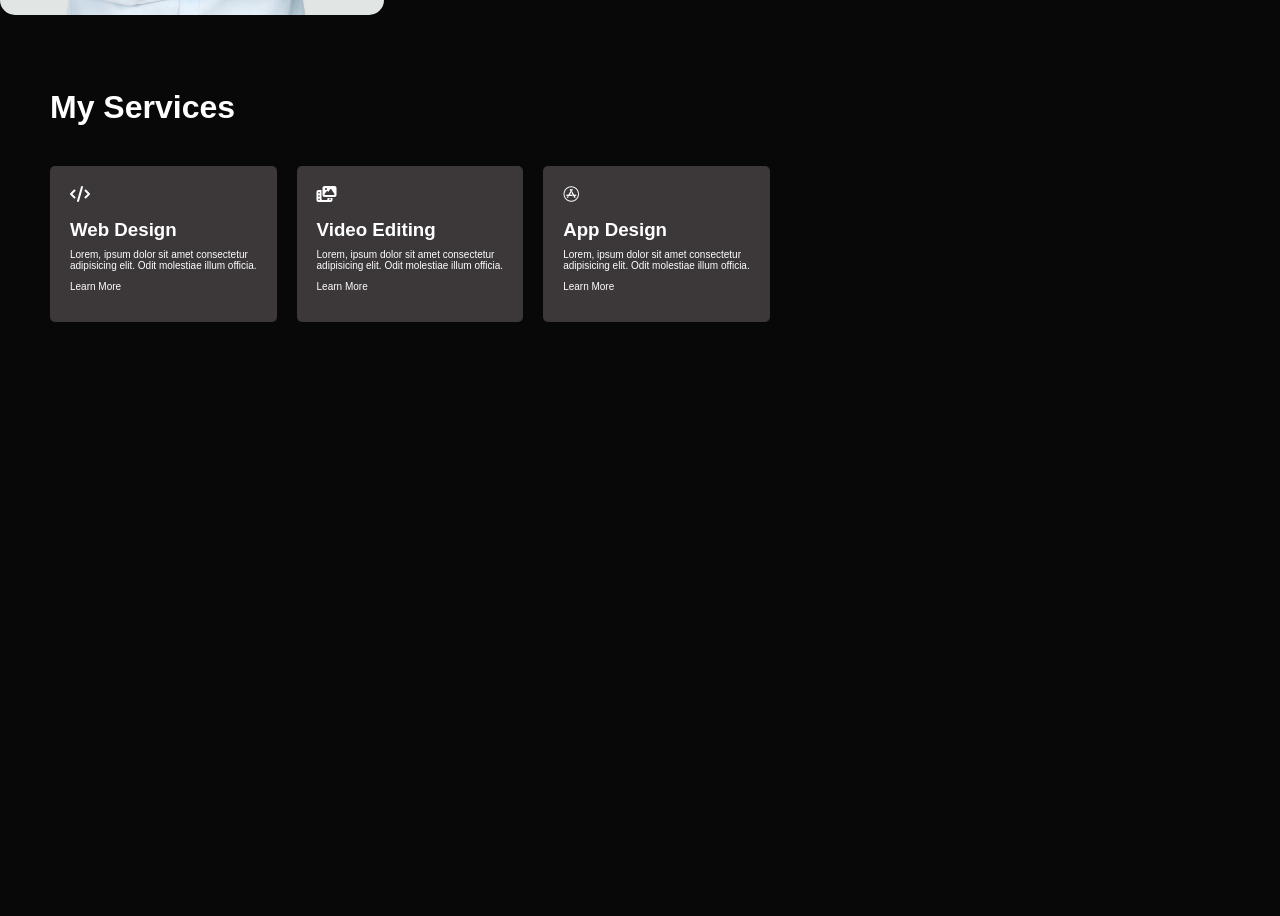
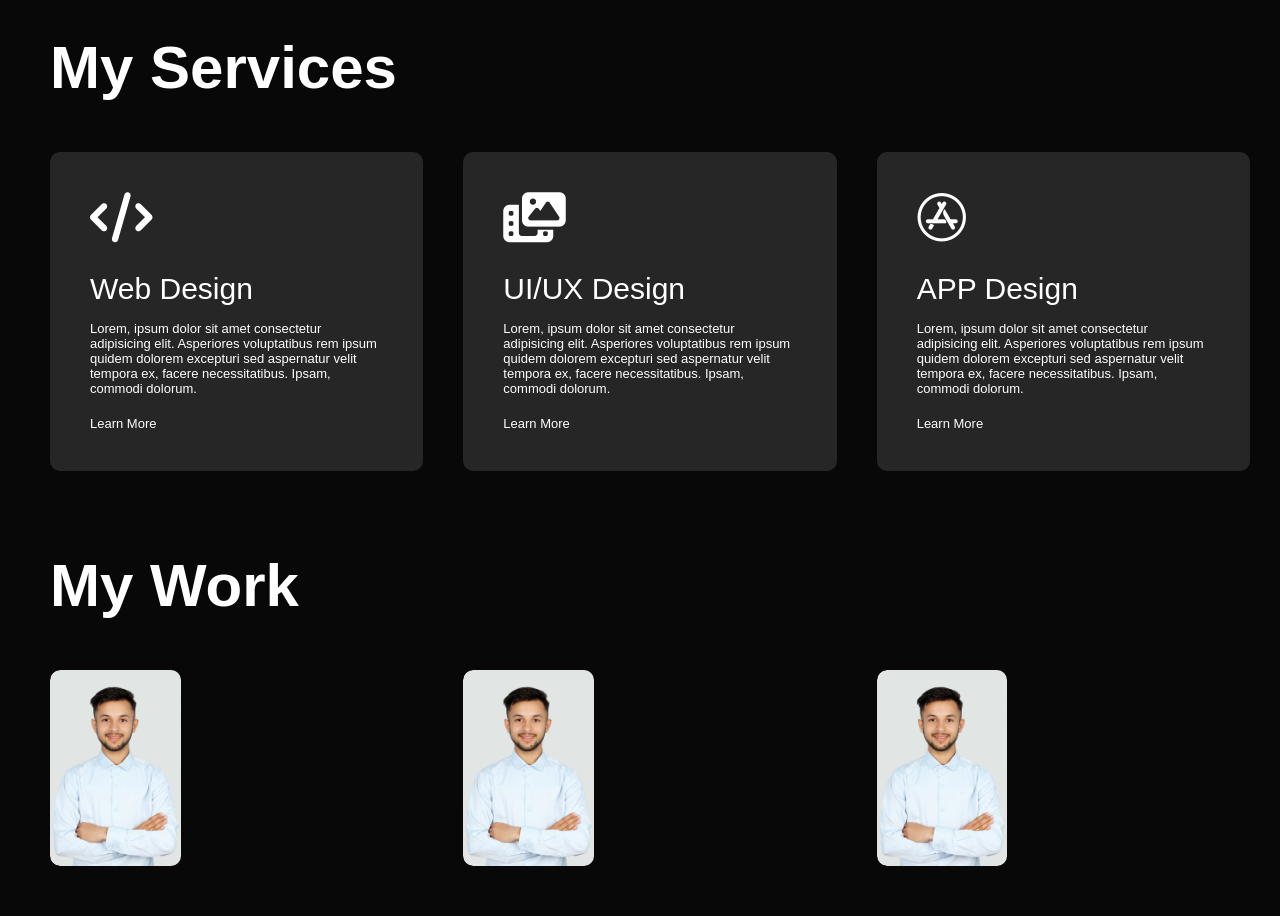
Before and after one commit to KapilBhattarai502/Personal-Portfolio, a plain HTML site: page index.html in a window 1280 px wide. Shown: the part 1381-2297 px from the top of the page. Before the commit the page ends 1753 px from the top, so only its background shows below. Drawn offline with Linux system fonts and the light colour scheme.

Commit message:
completed sevices section

```diff
--- a/index.html
+++ b/index.html
@@ -30,6 +30,7 @@
       </div>
     </div>
     <!-- about -->
+    <main>
     <div id="about">
       <div class="container">
         <div class="row">
@@ -40,8 +41,8 @@
             <h1 class="sub-title">About Me</h1>
             <p>
               I’m a passionate web developer who loves coming up with creative
-              digital solutions. I adore experimenting with new technologies and
-              pushing the envelope to create intuitive web experiences.
+              digital solutions.<br> I adore experimenting with new technologies and
+              pushing the envelope to create<br> intuitive web experiences.
             </p>
 
             <div class="tab-titles">
@@ -96,32 +97,84 @@
       </div>
     </div>
     <!--------------------------services -------------------------->
-    <div class="services">
+    <!-- <div class="services">
       <div class="container">
         <h1>My Services</h1>
         <div class="services-row">
           <div class="web-design service-section">
+            <div class="wrap-service-content">
             <i class="fa-solid fa-code"></i>
             <h3>Web Design</h3>
             <p>Lorem, ipsum dolor sit amet consectetur<br> adipisicing elit. Odit molestiae illum officia.</p>
             <p class="learn-more">Learn More</p>
           </div>
+          </div>
           <div class="video-editing service-section">
+            <div class="wrap-service-content">
             <i class="fa-solid fa-photo-film"></i>
             <h3>Video Editing</h3>
             <p>Lorem, ipsum dolor sit amet consectetur<br> adipisicing elit. Odit molestiae illum officia.</p>
             <p class="learn-more">Learn More</p>
           </div>
+          </div>
           <div class="app-design service-section">
+            <div class="wrap-service-content">
             <i class="fa-brands fa-app-store"></i>
             <h3>App Design</h3>
             <p>Lorem, ipsum dolor sit amet consectetur <br>adipisicing elit. Odit molestiae illum officia.</p>
             <p class="learn-more">Learn More</p>
           </div>
+          </div>
         </div>
 
       </div>
+    </div> -->
+    <div id="services">
+      <div class="container">
+        <h1 class="sub-title">My Services</h1>
+        <div class="services-lists">
+          <div>
+            <i class="fa-solid fa-code"></i>
+            <h2>Web Design</h2>
+            <p>Lorem, ipsum dolor sit amet consectetur adipisicing elit. Asperiores voluptatibus rem ipsum quidem dolorem excepturi sed aspernatur velit tempora ex, facere necessitatibus. Ipsam, commodi dolorum.</p>
+            <a href="#">Learn More</a>
+          </div>
+          <div>
+            <i class="fa-solid fa-photo-film"></i>
+            <h2>UI/UX Design</h2>
+            <p>Lorem, ipsum dolor sit amet consectetur adipisicing elit. Asperiores voluptatibus rem ipsum quidem dolorem excepturi sed aspernatur velit tempora ex, facere necessitatibus. Ipsam, commodi dolorum.</p>
+            <a href="#">Learn More</a>
+          </div>
+          <div>
+            <i class="fa-brands fa-app-store"></i>
+            <h2>APP Design</h2>
+            <p>Lorem, ipsum dolor sit amet consectetur adipisicing elit. Asperiores voluptatibus rem ipsum quidem dolorem excepturi sed aspernatur velit tempora ex, facere necessitatibus. Ipsam, commodi dolorum.</p>
+            <a href="#">Learn More</a>
+          </div>
+
+        </div>
+      </div>
     </div>
+
+    <!-- --------------portfolio---------------- -->
+    <div id="portfolio">
+      <div class="container">
+        <div class="sub-title">My Work</div>
+        <div class="work-lists">
+          <div class="work">
+            <img src="images/myImage.jpg"/>
+          </div>
+          <div class="work">
+            <img src="images/myImage.jpg"/>
+          </div>
+          <div class="work">
+            <img src="images/myImage.jpg"/>
+          </div>
+        </div>
+      </div>
+    </div>
+
+    </main>
 
 
     <script src="./script.js"></script>
--- a/script.js
+++ b/script.js
@@ -13,6 +13,6 @@ function opentab(tabname){
         tabcontent.classList.remove("active-tab");
         document.getElementById(tabname).classList.add("active-tab")
     }
-//    event.target.classList.add("active-link");
+   event.target.classList.add("active-link");
 
 }
--- a/style.css
+++ b/style.css
@@ -7,6 +7,12 @@
 body {
   background: #080808;
   color: #fff;
+
+}
+main{
+
+  padding: 0 30px 0 50px;
+
 }
 .header {
   width: 100%;
@@ -151,7 +157,9 @@ nav ul li a:hover::after{
 
 
 /*              Services                       */
-
+/* .services{
+  padding-top: 50px;
+}
 .services .container{
   padding: 50px;
 }
@@ -179,4 +187,69 @@ nav ul li a:hover::after{
 }
 .service-section:hover{
   background-color: #ff004f;
+} */
+
+
+#services{
+  padding: 30px 0;
 }
+.services-lists{
+
+  display: grid;
+  grid-template-columns:repeat(auto-fit,minmax(250px,1fr)) ;
+  grid-gap: 40px;
+  margin: 50px 0 0 0;
+}
+.services-lists div{
+  background: #262626;
+  padding: 40px;
+  font-size: 13px;
+  font-weight: 300;
+  border-radius:10px;
+  transition-property: all;
+  transition: 0.5s;
+}
+.services-lists div i{
+  font-size: 50px;
+  margin-bottom: 30px;
+}
+.services-lists div h2{
+  font-size: 30px;
+  font-weight: 500;
+  margin-bottom: 15px;
+}
+.services-lists div a{
+  text-decoration: none;
+  color: #fff;
+  font-size: 13px;
+  margin-top: 20px;
+  display: inline-block;
+}
+.services-lists div:hover{
+  background-color: #ff004f;
+  transform: translateY(-10px);
+}
+
+#portfolio{
+  padding:50px 0 ;
+}
+.work-lists{
+  display: grid;
+  grid-template-columns:repeat(auto-fit,minmax(250px,1fr)) ;
+  grid-gap: 40px;
+  margin: 50px 0 0 0;
+
+}
+.work{
+  border-radius: 10px;
+  position: relative;
+  overflow: hidden;
+
+}
+.work img{
+  object-fit: contain;
+  width: 35%;
+  border-radius: 10px;
+  display: block;
+
+}
```
